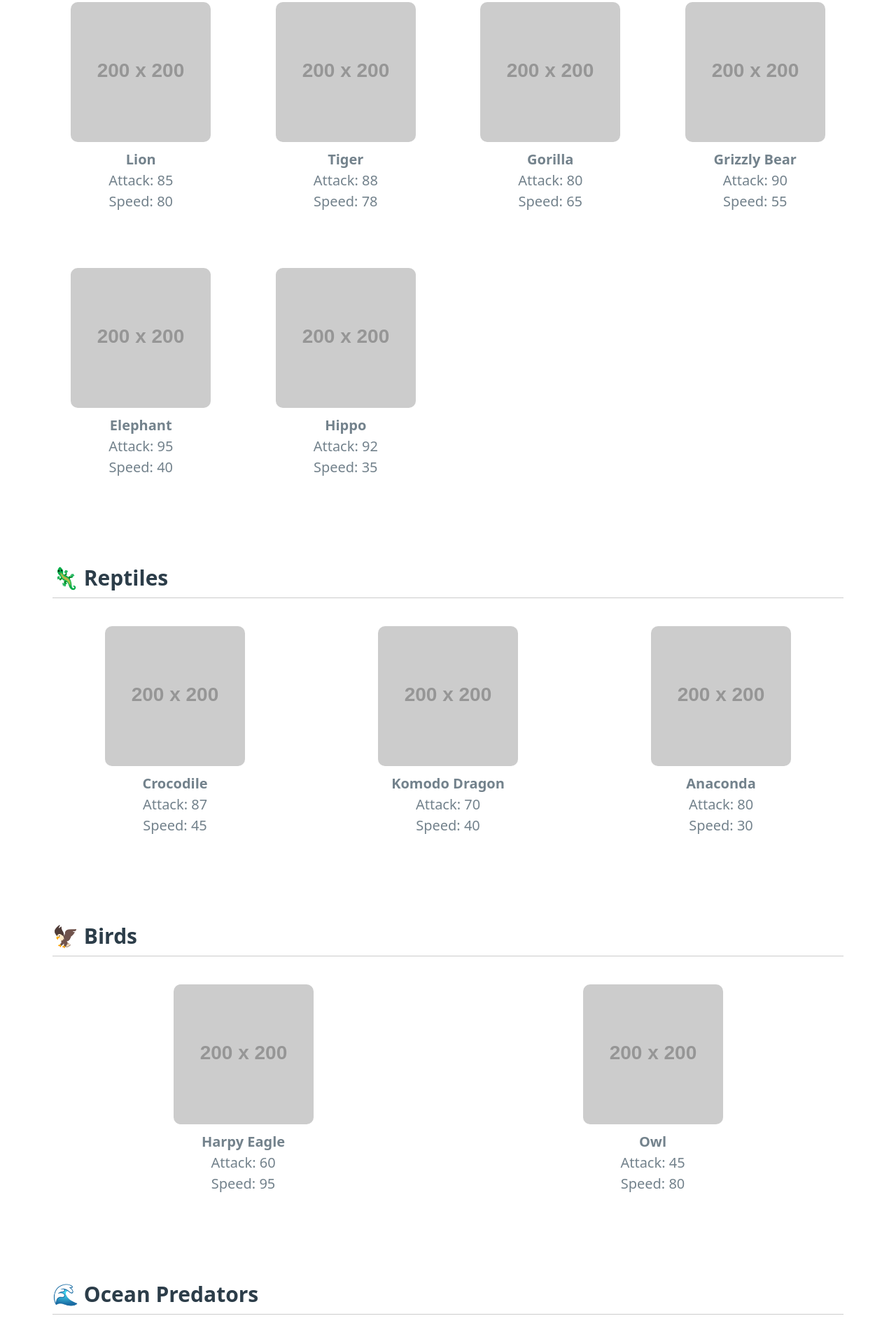
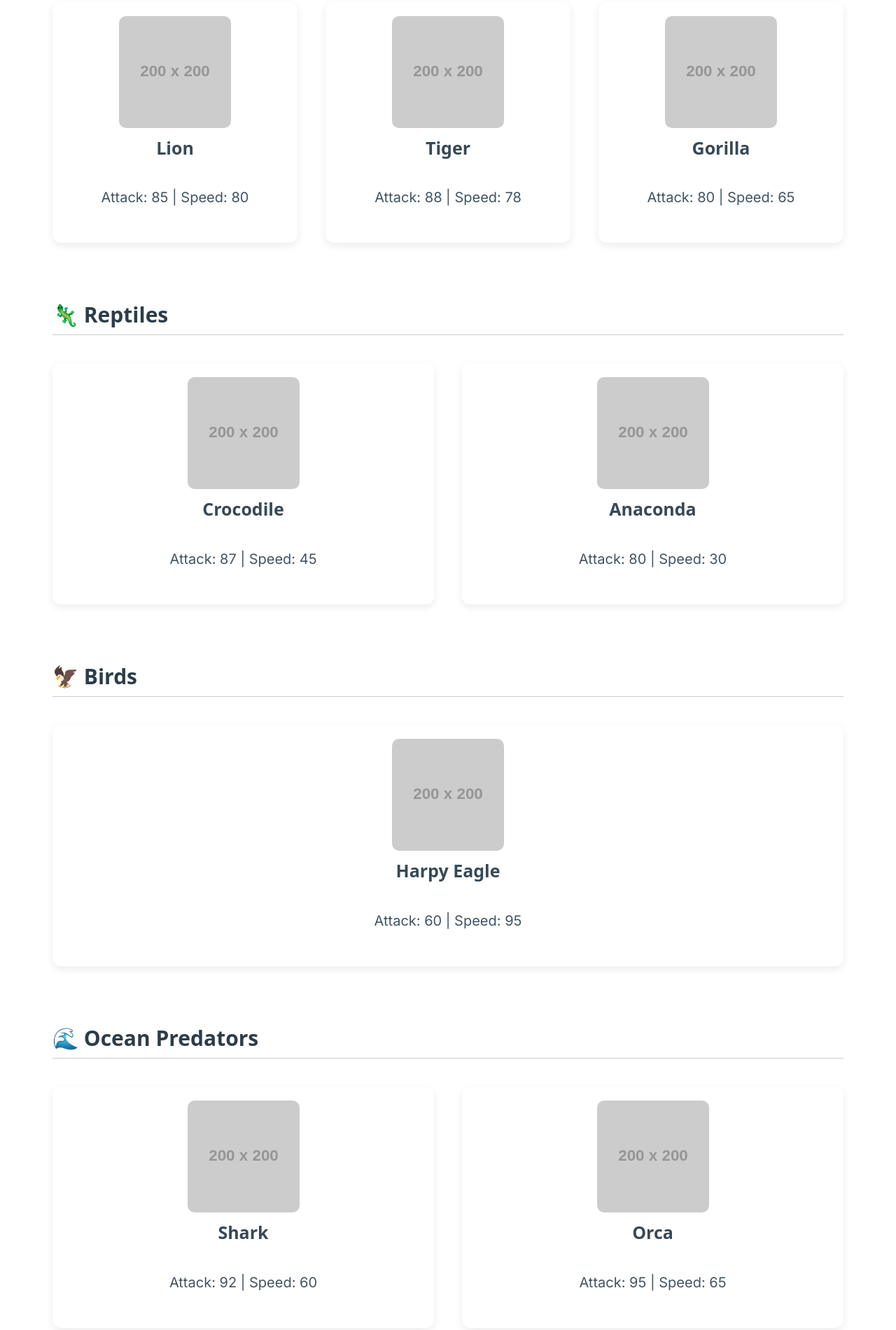
Before and after one commit to datouwanzi/whatiftheyfought, a plain HTML site: page encyclopedia.html in a window 1280 px wide. Shown: the part 372-2273 px from the top of the page at 70% size. Drawn offline with nearby package versions, Linux system fonts and the light colour scheme; placeholder pictures from the web are drawn by us.

Commit message:
Update encyclopedia.html

```diff
--- a/encyclopedia.html
+++ b/encyclopedia.html
@@ -5,26 +5,50 @@
   <meta name="viewport" content="width=device-width, initial-scale=1" />
   <title>Animal Encyclopedia - WhatIfTheyFought</title>
   <link rel="stylesheet" href="https://cdn.jsdelivr.net/npm/@picocss/pico@1/css/pico.min.css" />
+  <link href="https://fonts.googleapis.com/css2?family=Inter:wght@400;600;700&display=swap" rel="stylesheet">
   <style>
+    :root {
+      font-family: 'Inter', sans-serif;
+    }
+
     .animal-grid {
       display: grid;
       grid-template-columns: repeat(auto-fit, minmax(220px, 1fr));
       gap: 2rem;
       margin-top: 2rem;
     }
-    figure {
+
+    .animal-card {
+      background: var(--card-background-color, #fff);
+      padding: 1rem;
+      border-radius: 12px;
+      box-shadow: 0 4px 12px rgba(0, 0, 0, 0.08);
       text-align: center;
+      transition: transform 0.2s ease;
     }
-    figure img {
+
+    .animal-card:hover {
+      transform: scale(1.03);
+    }
+
+    .animal-card img {
       width: 100%;
-      max-width: 200px;
+      max-width: 160px;
       border-radius: 10px;
+      margin-bottom: 0.5rem;
     }
+
     .category-title {
       margin-top: 4rem;
       margin-bottom: 1rem;
       border-bottom: 1px solid #ccc;
       padding-bottom: 0.3rem;
+    }
+
+    @media (prefers-color-scheme: dark) {
+      :root {
+        --card-background-color: #1d1f21;
+      }
     }
   </style>
 </head>
@@ -46,90 +70,75 @@
     <section>
       <h3 class="category-title">🐾 Mammals</h3>
       <div class="animal-grid">
-        <figure>
+        <div class="animal-card">
           <img src="https://via.placeholder.com/200x200?text=Lion" alt="Lion">
-          <figcaption><strong>Lion</strong><br>Attack: 85<br>Speed: 80</figcaption>
-        </figure>
-        <figure>
+          <h4>Lion</h4>
+          <p>Attack: 85 | Speed: 80</p>
+        </div>
+        <div class="animal-card">
           <img src="https://via.placeholder.com/200x200?text=Tiger" alt="Tiger">
-          <figcaption><strong>Tiger</strong><br>Attack: 88<br>Speed: 78</figcaption>
-        </figure>
-        <figure>
+          <h4>Tiger</h4>
+          <p>Attack: 88 | Speed: 78</p>
+        </div>
+        <div class="animal-card">
           <img src="https://via.placeholder.com/200x200?text=Gorilla" alt="Gorilla">
-          <figcaption><strong>Gorilla</strong><br>Attack: 80<br>Speed: 65</figcaption>
-        </figure>
-        <figure>
-          <img src="https://via.placeholder.com/200x200?text=Grizzly+Bear" alt="Grizzly Bear">
-          <figcaption><strong>Grizzly Bear</strong><br>Attack: 90<br>Speed: 55</figcaption>
-        </figure>
-        <figure>
-          <img src="https://via.placeholder.com/200x200?text=Elephant" alt="Elephant">
-          <figcaption><strong>Elephant</strong><br>Attack: 95<br>Speed: 40</figcaption>
-        </figure>
-        <figure>
-          <img src="https://via.placeholder.com/200x200?text=Hippo" alt="Hippo">
-          <figcaption><strong>Hippo</strong><br>Attack: 92<br>Speed: 35</figcaption>
-        </figure>
+          <h4>Gorilla</h4>
+          <p>Attack: 80 | Speed: 65</p>
+        </div>
       </div>
     </section>
 
     <section>
       <h3 class="category-title">🦎 Reptiles</h3>
       <div class="animal-grid">
-        <figure>
+        <div class="animal-card">
           <img src="https://via.placeholder.com/200x200?text=Crocodile" alt="Crocodile">
-          <figcaption><strong>Crocodile</strong><br>Attack: 87<br>Speed: 45</figcaption>
-        </figure>
-        <figure>
-          <img src="https://via.placeholder.com/200x200?text=Komodo+Dragon" alt="Komodo Dragon">
-          <figcaption><strong>Komodo Dragon</strong><br>Attack: 70<br>Speed: 40</figcaption>
-        </figure>
-        <figure>
+          <h4>Crocodile</h4>
+          <p>Attack: 87 | Speed: 45</p>
+        </div>
+        <div class="animal-card">
           <img src="https://via.placeholder.com/200x200?text=Anaconda" alt="Anaconda">
-          <figcaption><strong>Anaconda</strong><br>Attack: 80<br>Speed: 30</figcaption>
-        </figure>
+          <h4>Anaconda</h4>
+          <p>Attack: 80 | Speed: 30</p>
+        </div>
       </div>
     </section>
 
     <section>
       <h3 class="category-title">🦅 Birds</h3>
       <div class="animal-grid">
-        <figure>
+        <div class="animal-card">
           <img src="https://via.placeholder.com/200x200?text=Harpy+Eagle" alt="Harpy Eagle">
-          <figcaption><strong>Harpy Eagle</strong><br>Attack: 60<br>Speed: 95</figcaption>
-        </figure>
-        <figure>
-          <img src="https://via.placeholder.com/200x200?text=Owl" alt="Owl">
-          <figcaption><strong>Owl</strong><br>Attack: 45<br>Speed: 80</figcaption>
-        </figure>
+          <h4>Harpy Eagle</h4>
+          <p>Attack: 60 | Speed: 95</p>
+        </div>
       </div>
     </section>
 
     <section>
       <h3 class="category-title">🌊 Ocean Predators</h3>
       <div class="animal-grid">
-        <figure>
-          <img src="https://via.placeholder.com/200x200?text=Shark" alt="Great White Shark">
-          <figcaption><strong>Shark</strong><br>Attack: 92<br>Speed: 60</figcaption>
-        </figure>
-        <figure>
+        <div class="animal-card">
+          <img src="https://via.placeholder.com/200x200?text=Shark" alt="Shark">
+          <h4>Shark</h4>
+          <p>Attack: 92 | Speed: 60</p>
+        </div>
+        <div class="animal-card">
           <img src="https://via.placeholder.com/200x200?text=Orca" alt="Orca">
-          <figcaption><strong>Orca</strong><br>Attack: 95<br>Speed: 65</figcaption>
-        </figure>
+          <h4>Orca</h4>
+          <p>Attack: 95 | Speed: 65</p>
+        </div>
       </div>
     </section>
 
     <section>
       <h3 class="category-title">🦖 Prehistoric</h3>
       <div class="animal-grid">
-        <figure>
+        <div class="animal-card">
           <img src="https://via.placeholder.com/200x200?text=T-Rex" alt="T-Rex">
-          <figcaption><strong>T-Rex</strong><br>Attack: 100<br>Speed: 50</figcaption>
-        </figure>
-        <figure>
-          <img src="https://via.placeholder.com/200x200?text=Mammoth" alt="Mammoth">
-          <figcaption><strong>Mammoth</strong><br>Attack: 85<br>Speed: 30</figcaption>
-        </figure>
+          <h4>T-Rex</h4>
+          <p>Attack: 100 | Speed: 50</p>
+        </div>
       </div>
     </section>
 
@@ -138,6 +147,5 @@
   <footer class="container">
     <small><a href="#">Privacy</a> • <a href="#">Contact</a></small>
   </footer>
-
 </body>
 </html>
```
